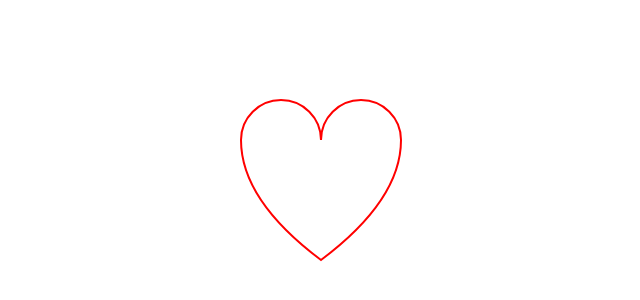
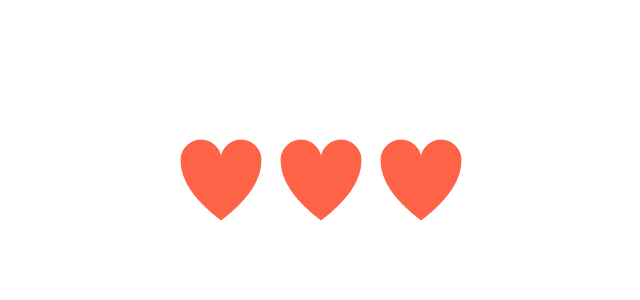
Before and after one commit to kvoncode/button-push-animation, a Next.js app: page / in a window 1280 px wide. Shown: the part 220-520 px from the top of the page, without its empty margins (319-959 px from the left). Built offline with nearby package versions, Linux system fonts and the light colour scheme.

Commit message:
extract: Heart component

```diff
--- a/components/Svg.jsx
+++ b/components/Svg.jsx
@@ -1,18 +1,36 @@
-export const Svg = () => {
+const Heart = () => {
+  const width = 100;
+  const height = 100;
+
+  const viewBoxWidth = 100;
+  const viewBoxHeight = 100;
+
   return (
-    <>
-      <svg width="200" height="200"  viewBox="0 0 100 100" xmlns="http://www.w3.org/2000/svg">
-        <path
-          fill="none"
-          stroke="red"
-          d="M 10,30
+    <svg
+      width={`${width}`}
+      height={`${height}`}
+      viewBox={`0 0 ${viewBoxWidth} ${viewBoxHeight}`}
+      xmlns="http://www.w3.org/2000/svg"
+    >
+      <path
+        fill="tomato"
+        stroke="tomato"
+        d="M 10,30
        A 20,20 0,0,1 50,30
        A 20,20 0,0,1 90,30
        Q 90,60 50,90
        Q 10,60 10,30 z"
-        />
-      </svg>
+      />
+    </svg>
+  );
+};
 
+export const Svg = () => {
+  return (
+    <>
+      <Heart></Heart>
+      <Heart></Heart>
+      <Heart></Heart>
     </>
   );
 };
```
